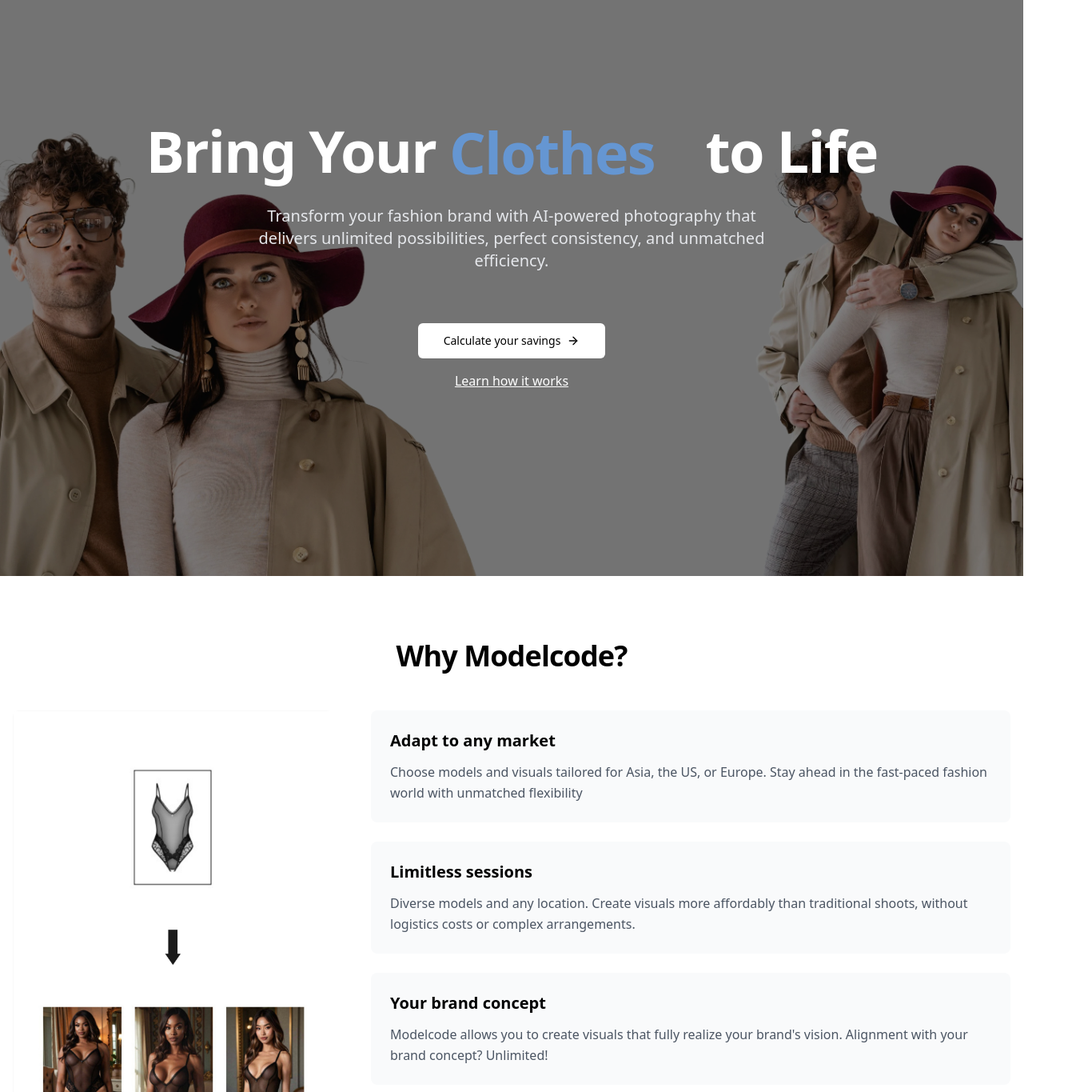
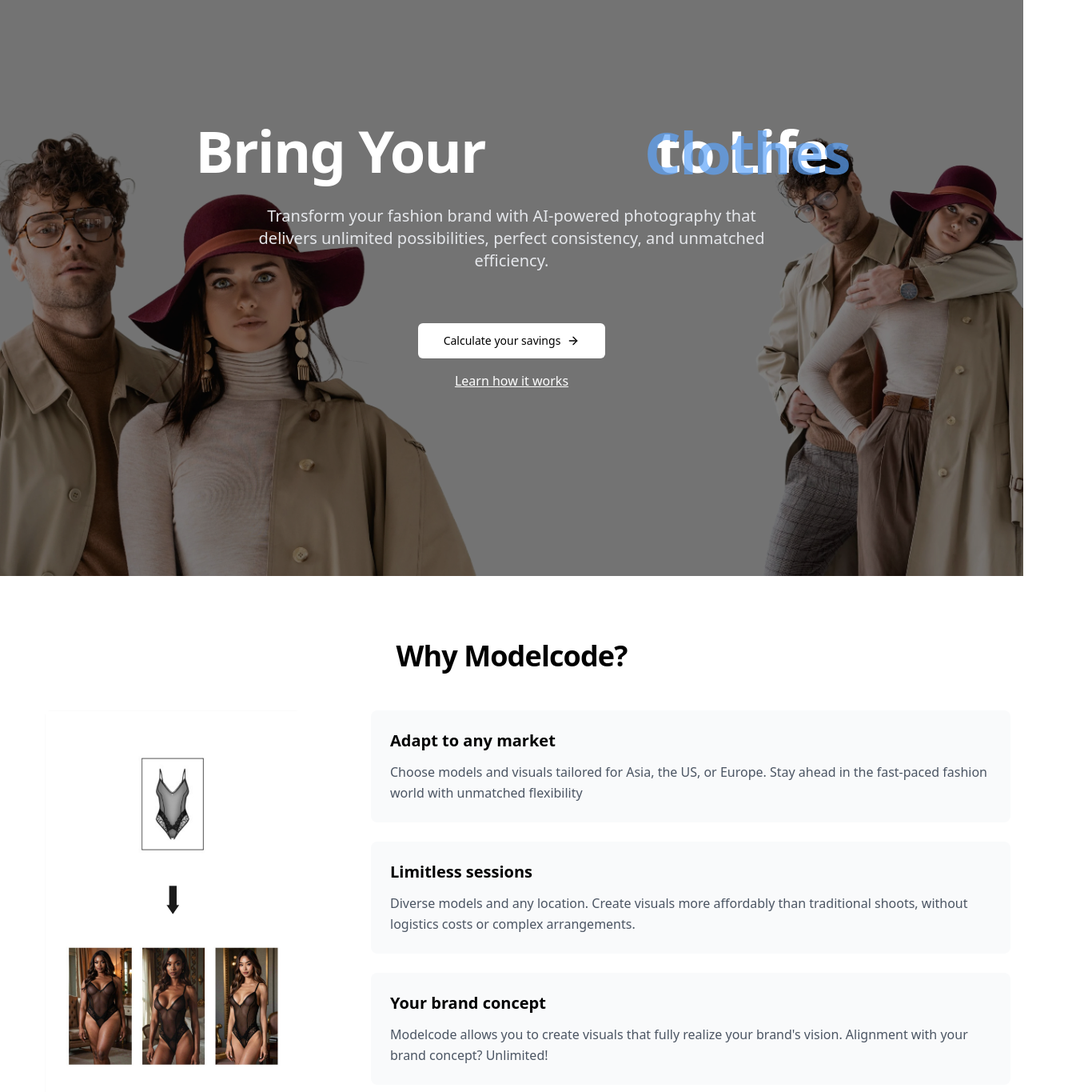
Before and after one commit to ModelcodeDev/Modelcode, a React (Vite) app: page / in a window 1280 px wide. Shown: the part 80-1445 px from the top of the page at 80% size, 1366 px wide, since content can reach past the window. Built offline with nearby package versions, Linux system fonts and the light colour scheme.

Commit message:
Refactor Index page layout
Adjusted the process visualization for improved sizing. Modified the headline for desktop to always display a centered changing word, and on mobile, split the text into separate lines: "Bring Your", "Products", "to Life".
[skip gpt_engineer]

```diff
--- a/src/pages/Index.tsx
+++ b/src/pages/Index.tsx
@@ -73,21 +73,21 @@ const Index = () => {
         <section className="min-h-screen flex items-center justify-center px-4 py-20">
           <div className="text-center space-y-8 fade-in">
             <h1 className="hero-text text-white">
-              Bring Your{' '}
-              <span className="relative inline-block">
+              <span className="md:inline block">Bring Your</span>{' '}
+              <span className="relative inline-flex justify-center md:w-[180px]">
                 {words.map((word, index) => (
                   <span
                     key={word}
-                    className={`absolute left-0 text-blue-400 ${
-                      index === currentWord ? 'animate-word-change' : 'opacity-0'
+                    className={`absolute md:static block ${
+                      index === currentWord ? 'animate-word-change text-blue-400' : 'opacity-0'
                     }`}
                   >
                     {word}
                   </span>
                 ))}
-                <span className="invisible">{words[0]}</span>
+                <span className="invisible md:inline-block">{words[0]}</span>
               </span>
-              {' '}to Life
+              {' '}<span className="md:inline block">to Life</span>
             </h1>
             <p className="text-xl text-gray-200 max-w-2xl mx-auto">
               Transform your fashion brand with AI-powered photography that delivers
@@ -116,7 +116,7 @@ const Index = () => {
                 <img
                   src="/lovable-uploads/58723372-d470-4ebf-9e33-b00222383190.png"
                   alt="Modelcode process visualization"
-                  className="w-full mx-auto rounded-lg"
+                  className="w-4/5 mx-auto rounded-lg"
                 />
               </div>
 
```
